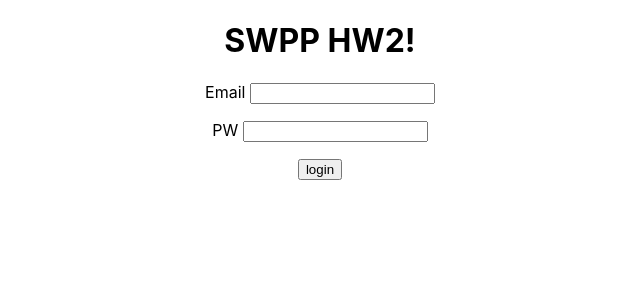
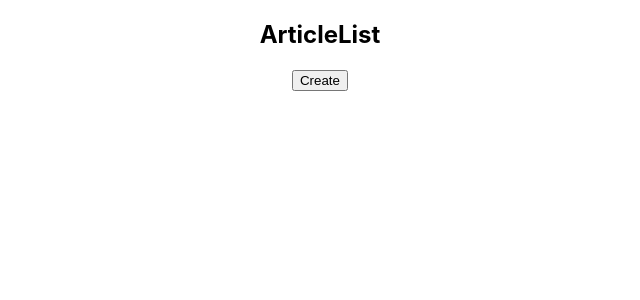
Before and after one commit to DHdroid/swpp-hw2-DHdroid, a React (Create React App) app: page /articles in a window 1280 px wide. Shown: the top 300 px of the page, without its empty margins (320-960 px from the left). Built offline with nearby package versions, Linux system fonts and the light colour scheme.

Commit message:
Add ArticleList

```diff
--- a/package.json
+++ b/package.json
@@ -9,6 +9,7 @@
         "json-server": "^0.15.1",
         "react": "^16.9.0",
         "react-dom": "^16.9.0",
+        "react-router-dom": "^5.1.1",
         "react-scripts": "3.1.1",
         "react-test-renderer": "^16.9.0"
     },
--- a/src/App.js
+++ b/src/App.js
@@ -1,13 +1,17 @@
 import React from 'react';
 import Login from './components/Login/Login';
+import {BrowserRouter, Route, Redirect, Switch} from 'react-router-dom'
 import './App.css';
+import ArticleList from './containers/ArticleList/ArticleList';
 
 function App() {
   return (
-    <div className="App">
-      <h1>SWPP HW2!</h1>
-      <Login/>
-    </div>
+    <BrowserRouter>
+      <div className="App">
+        <Route path='/' exact component={Login}/>
+        <Route path='/articles' exact component={ArticleList}/>
+      </div>
+    </BrowserRouter>
   );
 }
 
--- a/src/components/Login/Login.js
+++ b/src/components/Login/Login.js
@@ -1,14 +1,36 @@
 import React, {Component} from 'react';
 
 class Login extends Component {
+    state = {
+        email: '',
+        pw: ''
+    }
+    ehandleChange = (e) => {
+        this.setState({
+            email: e.target.value
+        })
+    }
+    phandleChange = (p) => {
+        this.setState({
+            pw: p.target.value
+        })
+    }
+    bhandleClick = () => {
+        if(this.state.pw === "iluvswpp"&&this.state.email ==="swpp@snu.ac.kr") {
+            window.location+="articles"
+        } else {
+            alert("Email or password is wrong");
+        }
+    }
     render() {
         return (
             <div className = "Login">
-                Email <input id = "email-input"></input>
+                <h1>SWPP HW2</h1>
+                Email <input id = "email-input" onChange = {this.ehandleChange}></input>
                 <p/>
-                PW <input id = "pw-input"></input>
+                PW <input id = "pw-input" onChange = {this.phandleChange} type="password"></input>
                 <p/>
-                <button id = "login-button">login</button>
+                <button id = "login-button" onClick = {this.bhandleClick}>login</button>
             </div>
         );
     }
--- /dev/null
+++ b/src/containers/ArticleList/ArticleList.js
@@ -0,0 +1,13 @@
+import React, {Component} from 'react';
+
+class ArticleList extends Component {
+    render() {
+        return (
+            <div className = "ArticleList">
+                <h2>ArticleList</h2>
+                <button id = "create-article-button">Create</button>
+            </div>
+        );
+    }
+}
+export default ArticleList;
```
Also changed, not shown: src/components/Article/Article.js (added), 1 other file (tests, documents, lock files or other folders).
